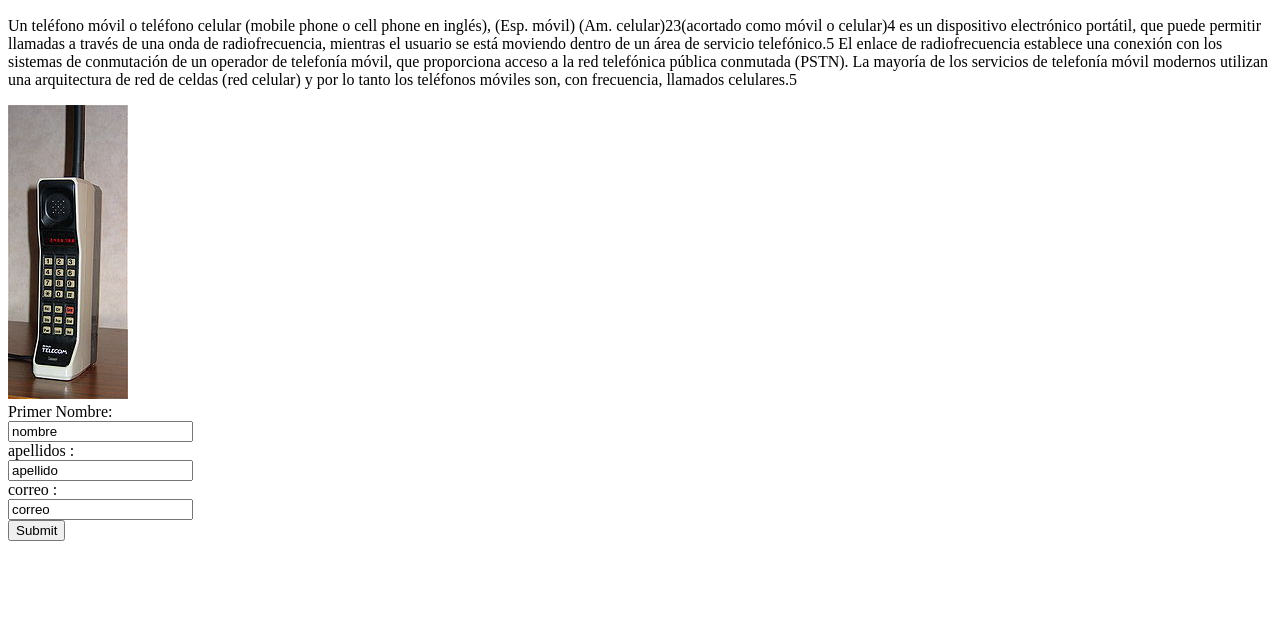
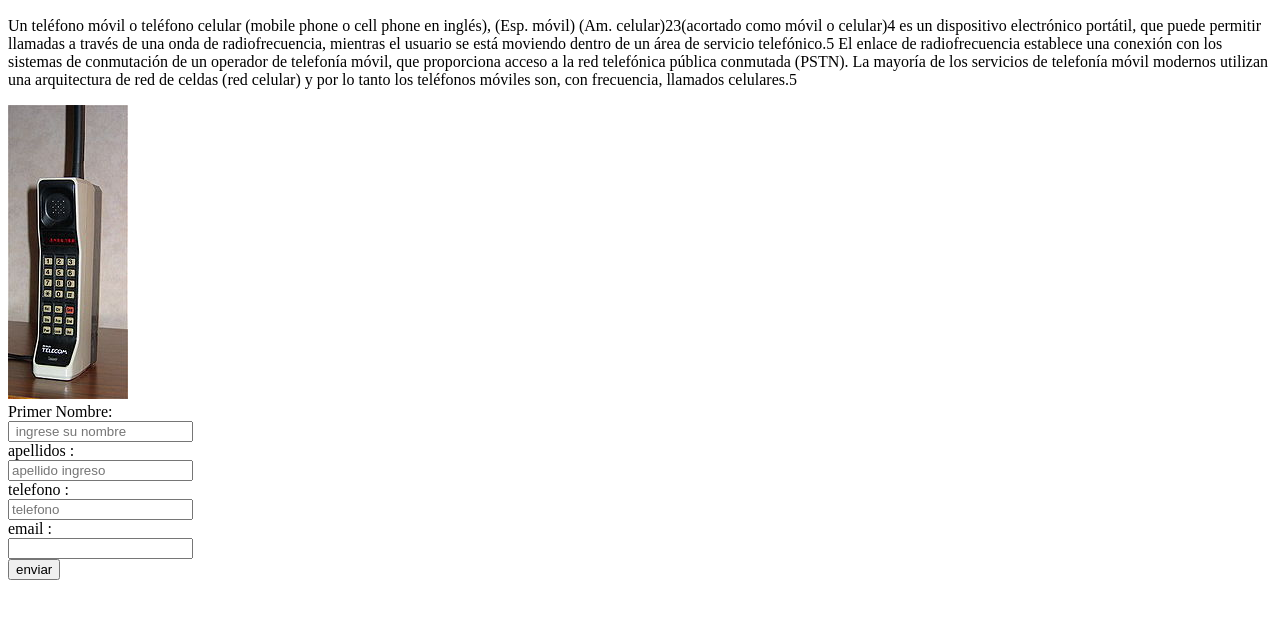
Before and after one commit to jjvbravo1975-dev/html, a plain HTML site: page contacots.html in a window 1280 px wide. Shown: the part 136-754 px from the top of the page. Drawn offline with Linux system fonts and the light colour scheme.

Commit message:
otros archivos4

```diff
--- a/contacots.html
+++ b/contacots.html
@@ -38,14 +38,18 @@
     </section>
     <img src="ima1.jpg">
     <div>
-      <form action="">
+      <form action="index.html" method="get">
         <label for="fname">Primer Nombre:</label><br>
-        <input type="text" id="fname" name="fname" value="nombre"><br>
+        <input type="text" id="fname" name="fname" required value="" placeholder=" ingrese su nombre" minlength="1"
+          maxlength="15"><br>
         <label for="lname">apellidos :</label><br>
-        <input type="text" id="lname" name="lname" value="apellido"><br>
-        <label for="lname">correo :</label><br>
-        <input type="email" id="lname" name="lname" value="correo"><br>
-        <input type="submit" value="Submit">
+        <input type="text" id="lname" name="lname" required value="" placeholder="apellido ingreso "><br>
+        <label for="lname">telefono :</label><br>
+        <input type="text" id="lname" name="telefoo" placeholder="telefono " pattern="^[0-9,$]*$"><br>
+        <label for="lname">email :</label><br>
+
+        <input type="email" id="lname" name="lname" required><br>
+        <button> enviar</button>
       </form>
     </div>
 
```
